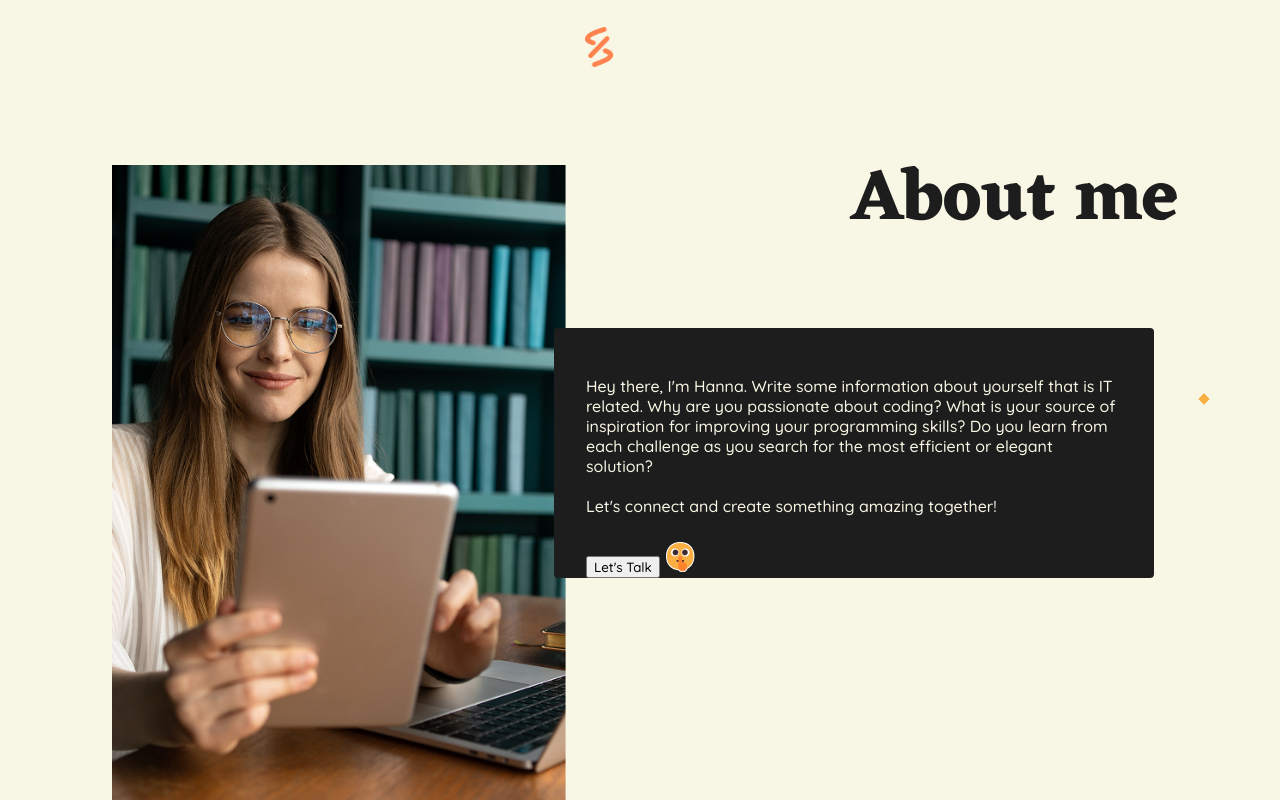
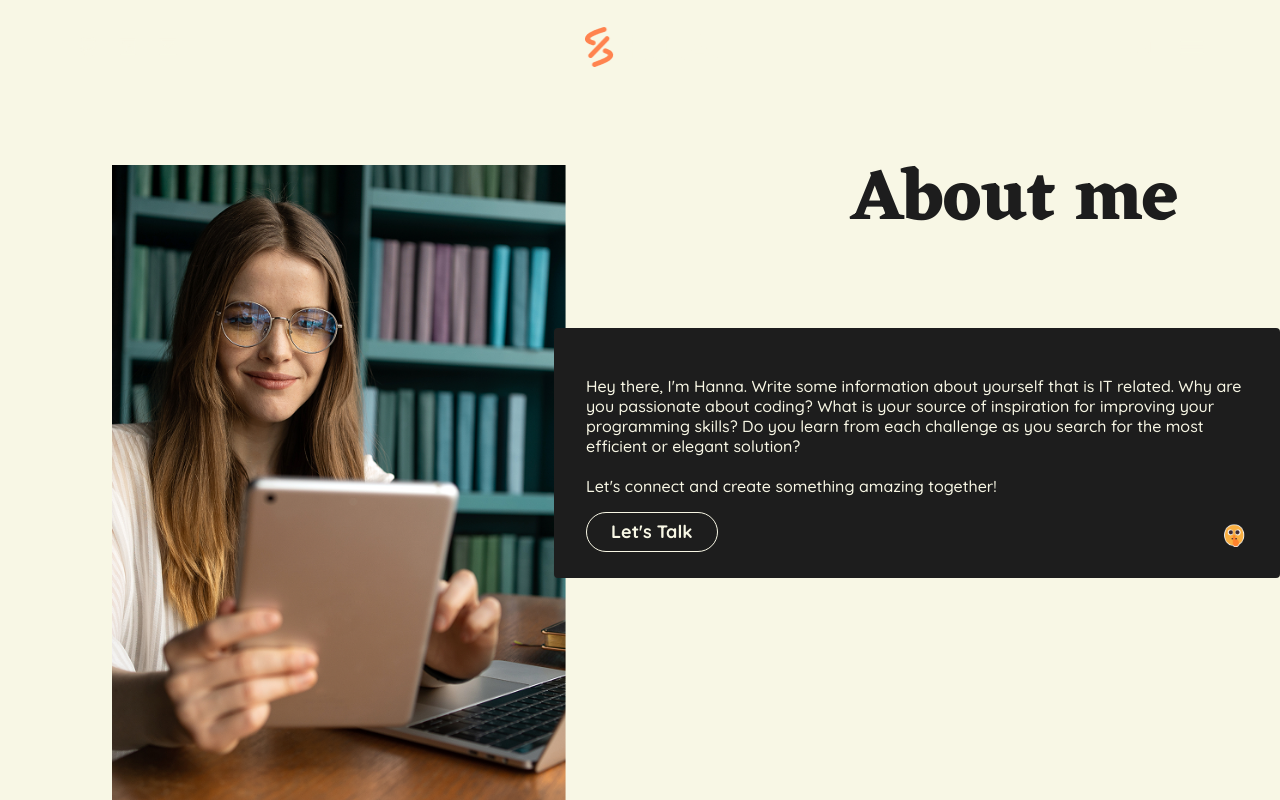
Before and after one commit to hl4ntn/Portfolio, an Angular app in the folder Portfolio/: page /about in a window 1280 px wide. Built offline with nearby package versions, Linux system fonts and the light colour scheme.

Commit message:
styling about me section

```diff
--- a/Portfolio/src/app/about-me/about-me.component.scss
+++ b/Portfolio/src/app/about-me/about-me.component.scss
@@ -14,27 +14,50 @@
 .main{
     display: flex;
     padding: 0 72px;
-    // height: calc(100% - 165px);
     min-height: 0;
     justify-content: space-between;
     padding-top: 72px;
     flex: 1 1 auto;
-    //  box-sizing: border-box;
 }
 
 .text_box{
     height: 250px;
     position: absolute;
     min-width: 600px;
-    width: 41%;
+    max-width: 918px;
     border-radius: 4px;
     padding: 32px;
     background-color: #1D1D1D;
     color: #F8F7E5;
-    // top: 42%;
     top: 328px;
     left: 554px;
+    >div{
+        display: flex;
+        justify-content: space-between;
+        align-items: center;
+        >button{
+        min-width: 131px;
+        height: 40px;
+        border-radius: 100px;
+        border: 1px solid #F8F7E5;
+        color: #F8F7E5;
+        padding: 12px 24px;
+        background-color: #1D1D1D;
+        font-weight: 700;
+        font-size: 18px;
+        line-height: 120%;
+        letter-spacing: 0%;
+        display: flex;
+        justify-content: center;
+        align-items: center;
+    }
+    >img{
+        width: 28.4px;
+        height: 30.24px;
+    }
+    }
 }
+
 
 
 .left_part{
```
